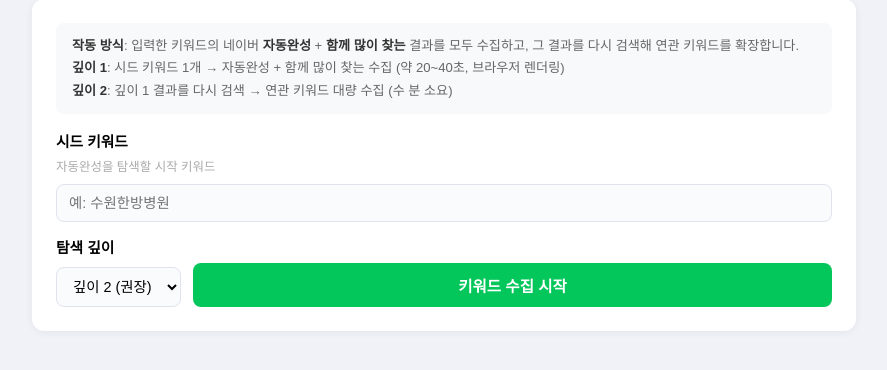
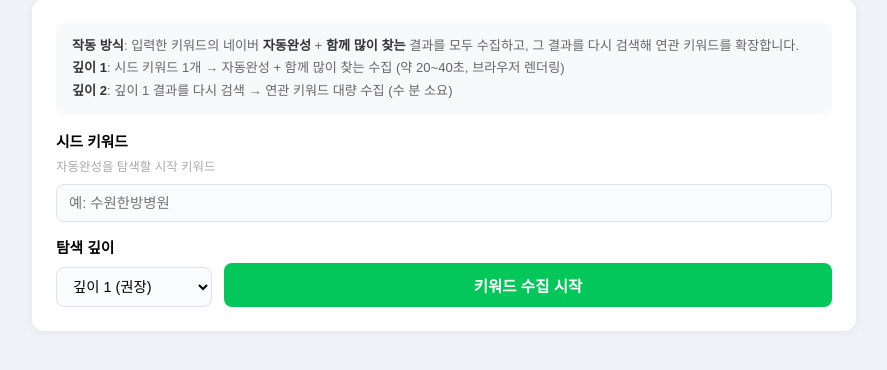
Before and after one commit to bydeteyu/test, a Flask app: page /suggest in a window 1280 px wide. Shown: the part 89-459 px from the top of the page, without its empty margins (196-1083 px from the left). Run offline with Flask 3, Linux system fonts and the light colour scheme.

Commit message:
Set depth 1 as the recommended default for autocomplete crawler
Co-Authored-By: Claude Sonnet 4.6 <noreply@anthropic.com>
Claude-Session: https://claude.ai/code/session_01Uqyen35DZJnozb8cRCB8EP

```diff
--- a/templates/suggest.html
+++ b/templates/suggest.html
@@ -61,9 +61,9 @@ button.run:disabled { background: #b2dfcc; cursor: not-allowed; }
       <div class="sel-wrap">
         <label class="lbl" style="margin-bottom:4px">탐색 깊이</label>
         <select id="depthSelect">
-          <option value="1">깊이 1 (빠름)</option>
-          <option value="2" selected>깊이 2 (권장)</option>
-          <option value="3">깊이 3 (느림)</option>
+          <option value="1" selected>깊이 1 (권장)</option>
+          <option value="2">깊이 2 (느림)</option>
+          <option value="3">깊이 3 (매우 느림)</option>
         </select>
       </div>
       <button class="run" id="runBtn" onclick="startSuggest()">키워드 수집 시작</button>
```
